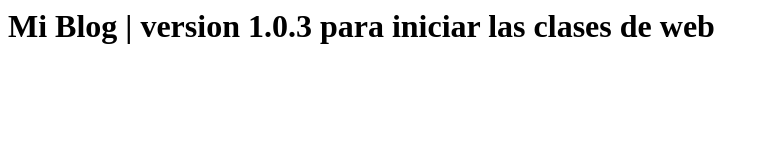
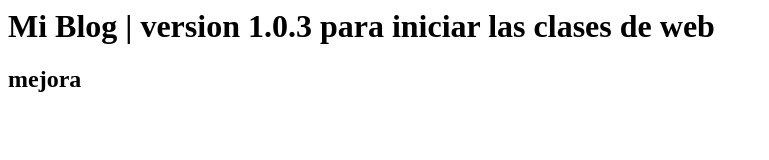
Before and after one commit to 3Fernand/proyectos_web_2022, a plain HTML site: page index.html in a window 1280 px wide. Shown: the whole page, without its empty margins (0-769 px from the left). Drawn offline with Linux system fonts and the light colour scheme.

Commit message:
creacion de la nueva version

```diff
--- a/index.html
+++ b/index.html
@@ -6,6 +6,7 @@
 </head>
 <body>
 	<h1>Mi Blog	| version 1.0.3 para iniciar las clases de web </h1>
+	<h2>mejora</h2>
 
 </body>
 </html>
```
